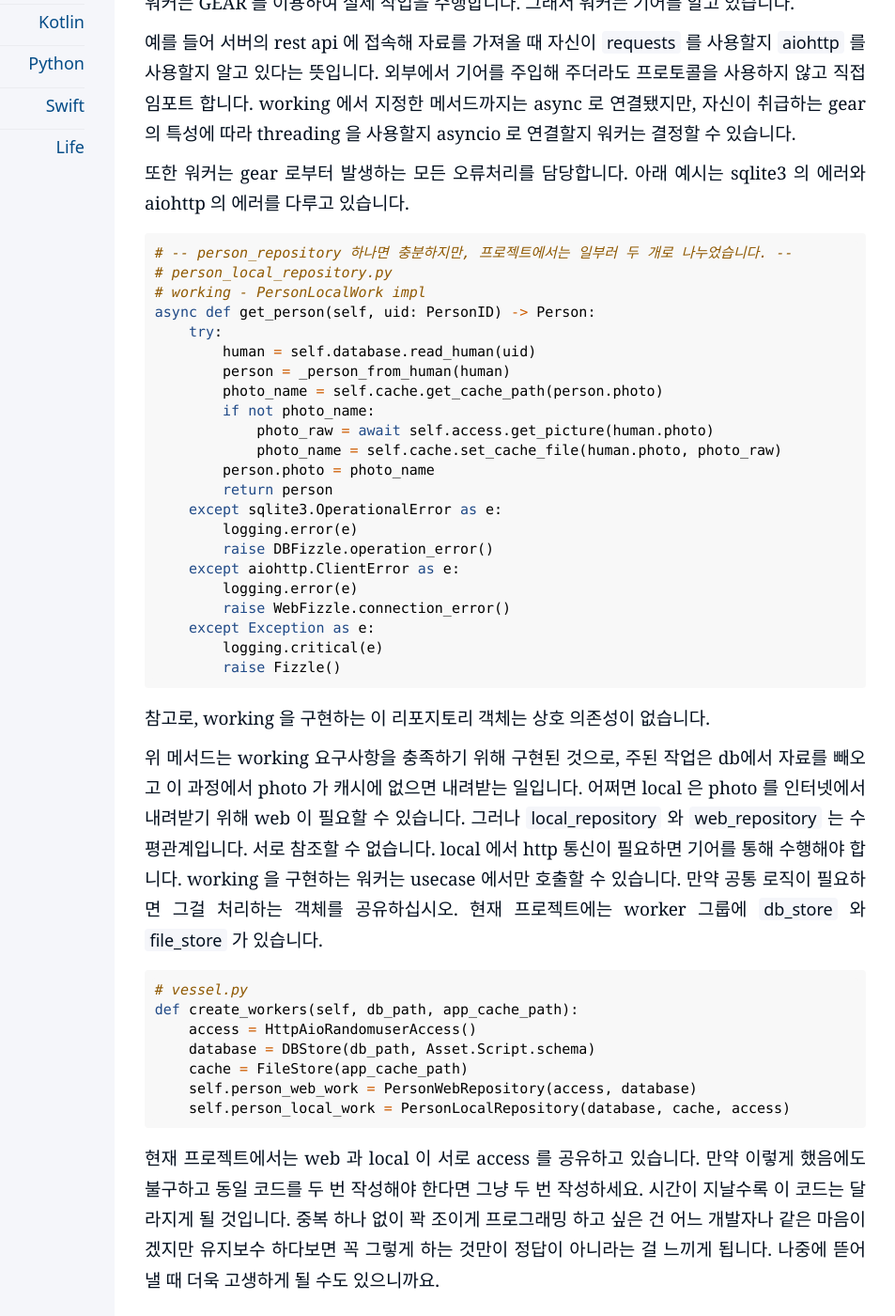
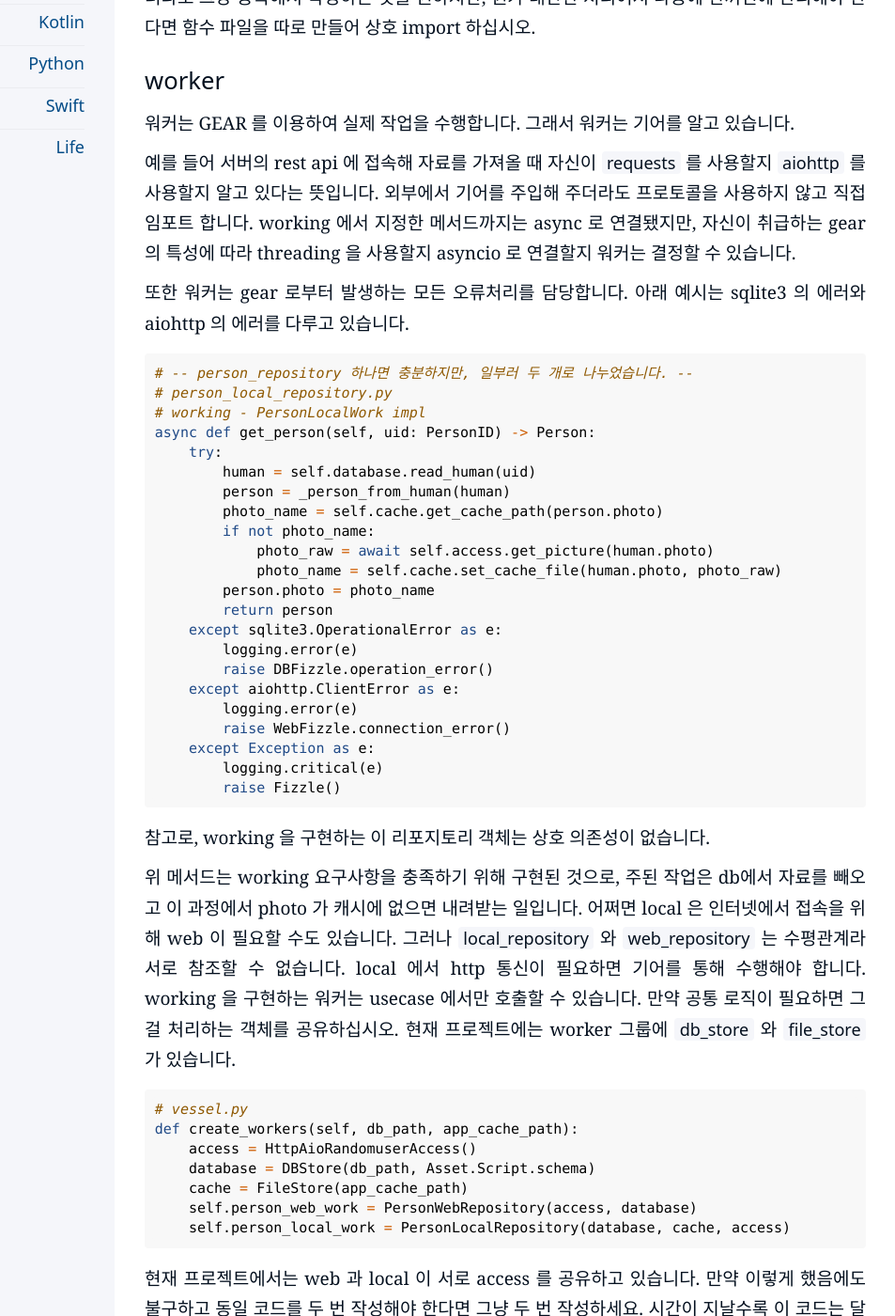
Before and after one commit to kiroshin/kiroshin.github.io, a Jekyll site: the page built from _posts/2024-10-07-python-qt-desktop-app.md, in a window 1280 px wide and 1400 px high, scrolled down 4859 px. Shown: the whole window at 94% size, without its empty margins (198-1151 px from the left). Built offline with Jekyll 4.4.1, drawn with Linux system fonts in a browser that asks for light colours; some of the changed text lies outside the part shown.

Commit message:
Update 2024-10-07-python-qt-desktop-app.md

````diff
--- a/_posts/2024-10-07-python-qt-desktop-app.md
+++ b/_posts/2024-10-07-python-qt-desktop-app.md
@@ -87,12 +87,13 @@
 ```python
 # usecase/apply_region.py
 def apply_region_action(self: Vessel) -> ApplyRegionUsecase:
+    # self 로 Vessel 이 할당됩니다.
     async def _action(is_show: bool):
         await self.update(_update, is_show)
     return _action
 ```
 
-이렇게 하면 베쓸의 함수 일부를 외부로 떼어낼 수 있습니다. usecase 를 따로 떼어내는 이유는 이전 포스트에서도 언급했듯이, 이 방식이 조금 더 유연하고 동작을 한눈에 파악하기 더 쉽기 때문입니다. 서버라면 서비스 형태가 명확히 정해져 있기 때문에 클래스로 그룹짓는 것이 더 효율적일 수 있지만, 일반 앱이라면 서버로부터 오는 데이터 가공뿐만 아니라 더불어 사용자 여러 액션까지 처리해야 하는데 그룹화 하기에 애매한 경우가 많습니다. 그래서 따로 떼어두는 것이 좀더 유연합니다.
+이렇게 하면 베쓸의 함수 일부를 외부로 떼어낼 수 있습니다. usecase 를 따로 떼어내는 이유는 이전 포스트에서도 언급했듯이, 이 방식이 조금 더 유연하고 동작을 한눈에 파악할 수 있기 때문입니다. 서버라면 서비스 형태가 명확히 정해져 있기 때문에 클래스로 그룹짓는 것이 더 효율적일 수 있지만, 일반 앱이라면 서버로부터 오는 데이터 가공뿐만 아니라 사용자 여러 액션까지 처리해야 하는데 그룹화 하기에 애매한 경우가 많습니다. 그래서 따로 떼어두는 것이 좀더 유연합니다.
 
 유스케이스 실제 작업은 전부 워커에서 합니다. 유스케이스에는 컨트롤 로직만 있을 뿐입니다.
 
@@ -124,6 +125,8 @@
 
 이처럼 액션을 수행하기 위해 각각의 워커에서 자료를 교환하거나 정보를 보내는 중개자에 불과합니다.
 
+참고로, usecase 는 다른 usecase 를 호출할 수 없습니다. 상호 의존성이 없습니다. 공통 로직이 있더라도 그냥 중복해서 작성하는 것을 권하지만, 뭔가 대단한 처리여서 나중에 한꺼번에 관리해야 한다면 함수 파일을 따로 만들어 상호 import 하십시오.
+
 
 ## worker
 
@@ -134,7 +137,7 @@
 또한 워커는 gear 로부터 발생하는 모든 오류처리를 담당합니다. 아래 예시는 sqlite3 의 에러와 aiohttp 의 에러를 다루고 있습니다.
 
 ```python
-# -- person_repository 하나면 충분하지만, 프로젝트에서는 일부러 두 개로 나누었습니다. --
+# -- person_repository 하나면 충분하지만, 일부러 두 개로 나누었습니다. --
 # person_local_repository.py
 # working - PersonLocalWork impl
 async def get_person(self, uid: PersonID) -> Person:
@@ -160,7 +163,8 @@
 
 참고로, working 을 구현하는 이 리포지토리 객체는 상호 의존성이 없습니다.
 
-위 메서드는 working 요구사항을 충족하기 위해 구현된 것으로, 주된 작업은 db에서 자료를 빼오고 이 과정에서 photo 가 캐시에 없으면 내려받는 일입니다. 어쩌면 local 은 photo 를 인터넷에서 내려받기 위해 web 이 필요할 수 있습니다. 그러나 `local_repository` 와 `web_repository` 는 수평관계입니다. 서로 참조할 수 없습니다. local 에서 http 통신이 필요하면 기어를 통해 수행해야 합니다. working 을 구현하는 워커는 usecase 에서만 호출할 수 있습니다. 만약 공통 로직이 필요하면 그걸 처리하는 객체를 공유하십시오. 현재 프로젝트에는 worker 그룹에 `db_store` 와 `file_store` 가 있습니다.
+위 메서드는 working 요구사항을 충족하기 위해 구현된 것으로, 주된 작업은 db에서 자료를 빼오고 이 과정에서 photo 가 캐시에 없으면 내려받는 일입니다. 어쩌면 local 은 인터넷에서 접속을 위해 web 이 필요할 수도 있습니다. 그러나 `local_repository` 와 `web_repository` 는 수평관계라 서로 참조할 수 없습니다. local 에서 http 통신이 필요하면 기어를 통해 수행해야 합니다. working 을 구현하는 워커는 usecase 에서만 호출할 수 있습니다. 만약 공통 로직이 필요하면 그걸 처리하는 객체를 공유하십시오. 현재 프로젝트에는 worker 그룹에 `db_store` 와 `file_store` 가 있습니다.
+
 
 ```python
 # vessel.py
````
Also changed, not shown: other parts of _posts/2024-10-07-python-qt-desktop-app.md (+1 -1 lines).
